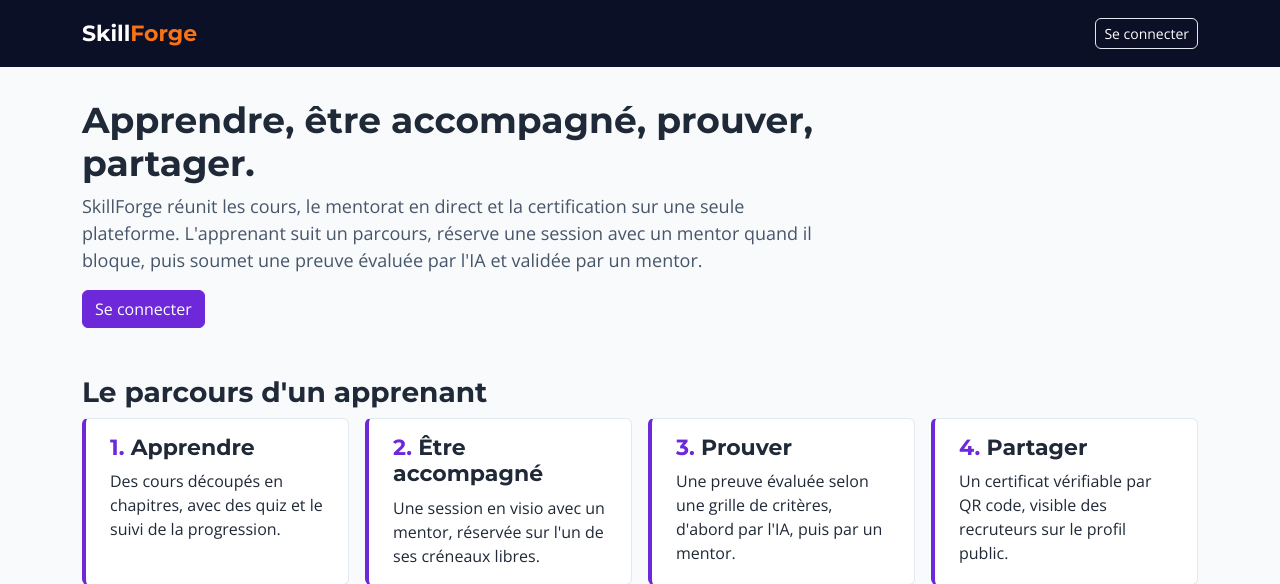
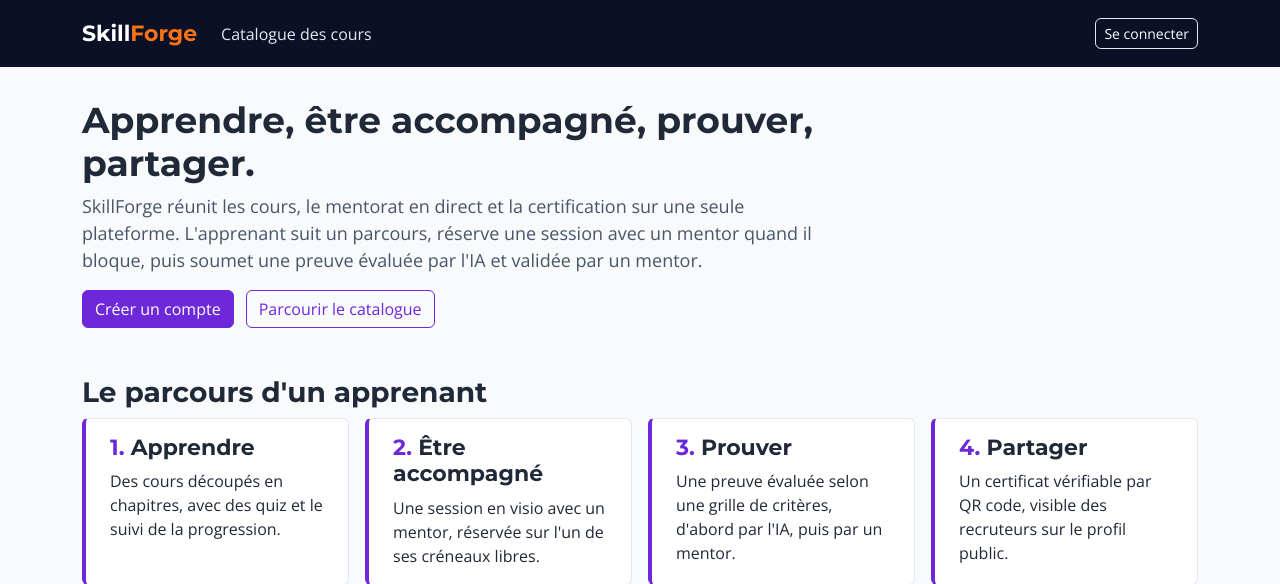
Before and after one commit to waeldaagi/Skill-Forge-Legends, a Django app: page / in a window 1280 px wide. Shown: the top 584 px of the page. Run offline with Django 5.2, Linux system fonts and the light colour scheme; parts of the project's set-up code (start-up, migrations or seed data) failed here and were passed over; some libraries are stand-ins or nearby versions.

Commit message:
fix(core): mène le visiteur anonyme au catalogue public
Le parcours du site montrait qu'un visiteur non connecté ne pouvait
atteindre que la connexion et l'inscription. La clé ANONYME de
role_navigation ajoute le catalogue au menu ; l'accueil propose de
créer un compte ou de parcourir le catalogue.

```diff
--- a/core/context_processors.py
+++ b/core/context_processors.py
@@ -1,18 +1,19 @@
 from django.apps import apps
 from django.urls import reverse
 
+# Clé de role_navigation pour un visiteur non connecté (catalogue public, par exemple).
+ANONYMOUS = "ANONYME"
+
 
 def navigation(request):
-    """Liens de la navigation principale pour le rôle connecté.
+    """Liens de la navigation principale pour le rôle connecté, ou pour un visiteur anonyme.
 
     Chaque app les déclare dans l'attribut ``role_navigation`` de son AppConfig.
     """
-    if not request.user.is_authenticated:
-        return {"nav_links": []}
+    role = request.user.role if request.user.is_authenticated else ANONYMOUS
     nav_links = []
     for app_config in apps.get_app_configs():
-        role_links = getattr(app_config, "role_navigation", {}).get(request.user.role, [])
-        for label, url_name in role_links:
+        for label, url_name in getattr(app_config, "role_navigation", {}).get(role, []):
             url = reverse(url_name)
             nav_links.append({"label": label, "url": url, "is_current": request.path == url})
     return {"nav_links": nav_links}
--- a/core/templates/core/home.html
+++ b/core/templates/core/home.html
@@ -11,7 +11,10 @@
     preuve évaluée par l'IA et validée par un mentor.
   </p>
   {% if not user.is_authenticated %}
-    <a class="btn btn-primary" href="{% url 'accounts:login' %}">Se connecter</a>
+    <div class="sf-actions">
+      <a class="btn btn-primary" href="{% url 'accounts:register' %}">Créer un compte</a>
+      <a class="btn btn-outline-primary" href="{% url 'courses:list' %}">Parcourir le catalogue</a>
+    </div>
   {% endif %}
 </section>
 
--- a/courses/apps.py
+++ b/courses/apps.py
@@ -7,6 +7,7 @@ class CoursesConfig(AppConfig):
     demo_seeder = "courses.demo.seed"
 
     role_navigation = {
+        "ANONYME": [("Catalogue des cours", "courses:list")],
         "APPRENANT": [("Catalogue des cours", "courses:list")],
         "FORMATEUR": [
             ("Catalogue des cours", "courses:list"),
```
Also changed, not shown: CLAUDE.md (+1 -1 lines), core/tests/test_views.py (+9 -0 lines).
